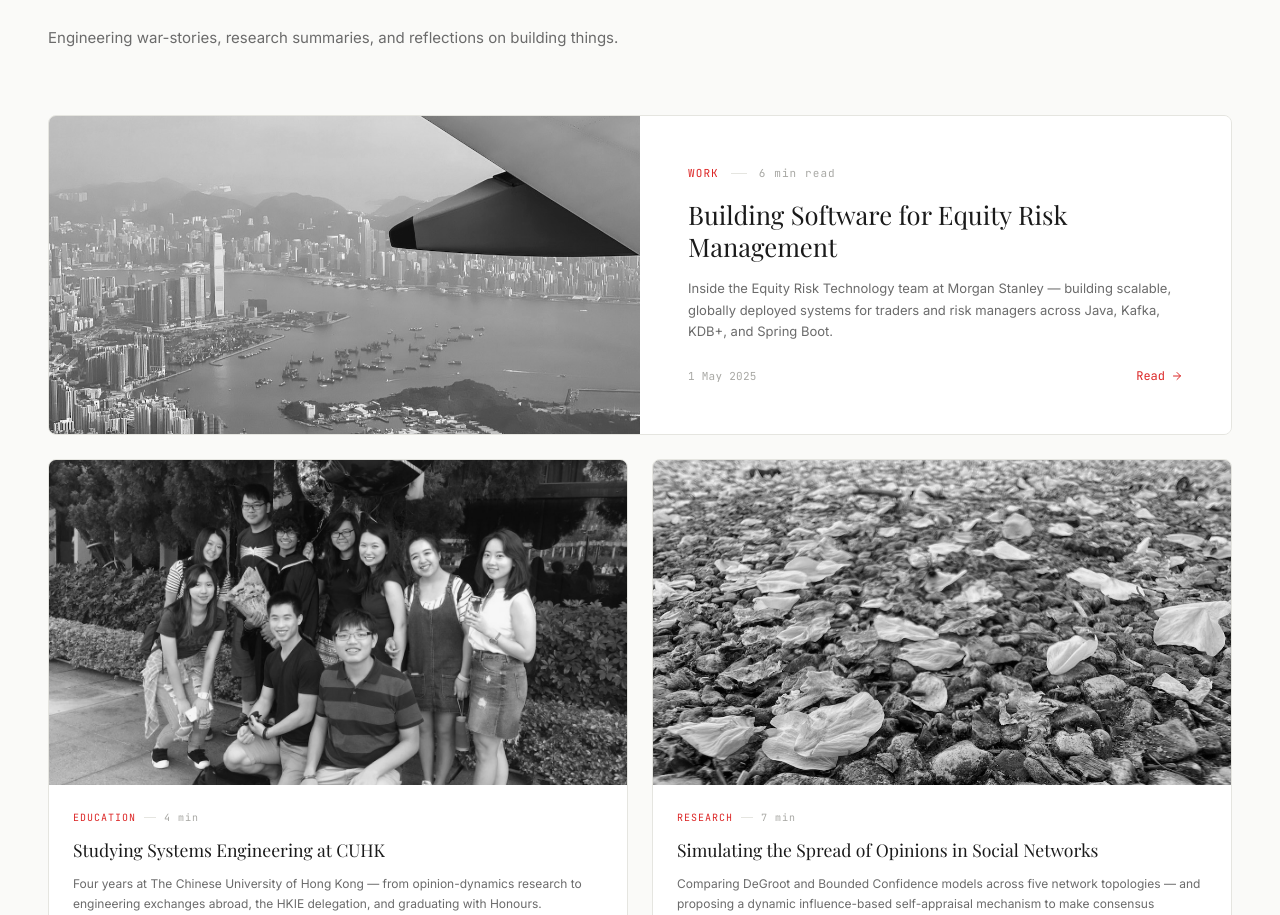
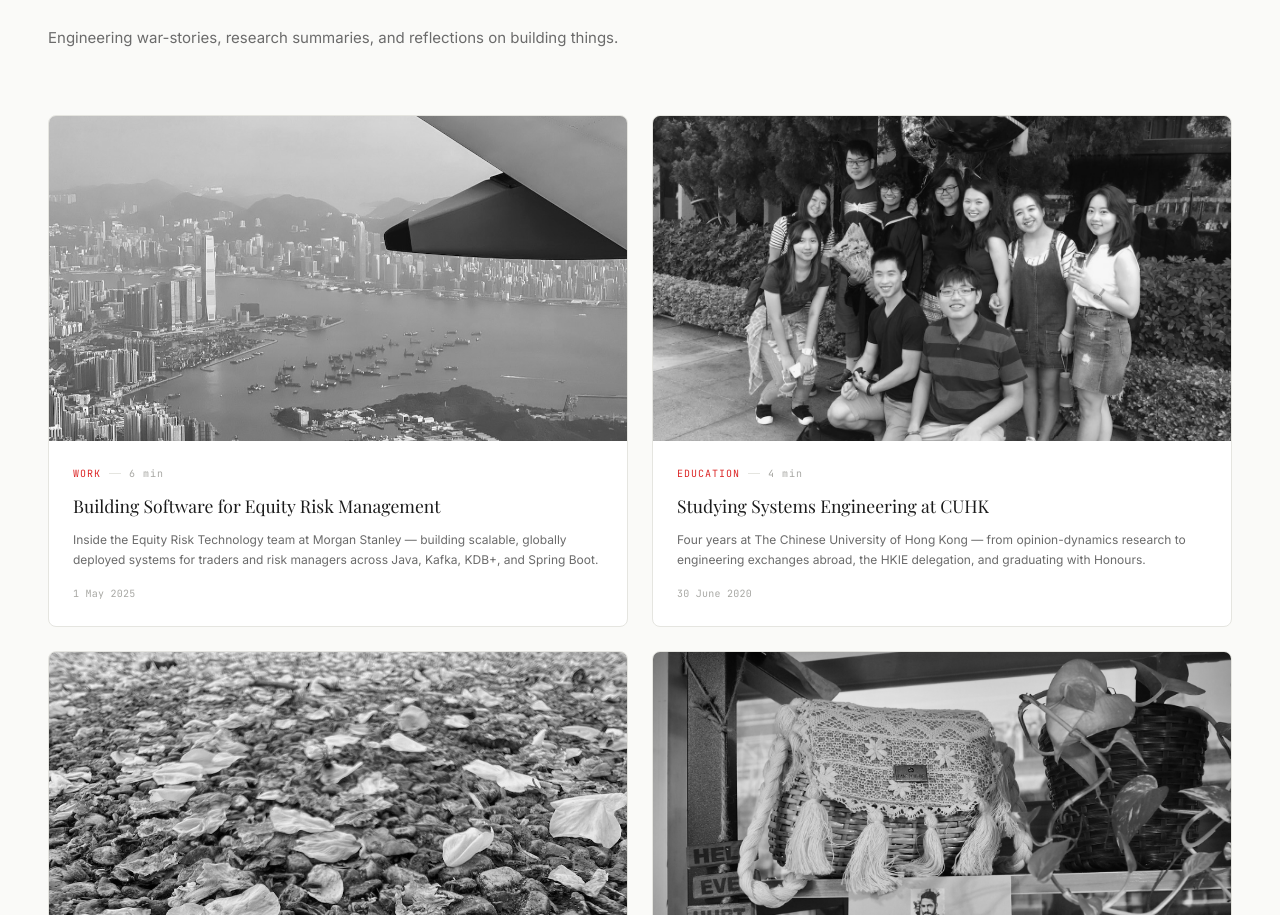
Before and after one commit to dulangaj/dulangaj.github.io, a React (Vite) app: page / in a window 1280 px wide. Shown: the part 4175-5090 px from the top of the page. Built offline with nearby package versions, Linux system fonts and the light colour scheme; a web font is replaced by a local one.

Commit message:
fix: make all Writing tiles equal-sized
Remove featured (full-width, horizontal) treatment from the first post
card so every card in the grid renders at the same 1-column width.

https://claude.ai/code/session_01WetfixaD85fYuGirkvvtYn

```diff
--- a/src/components/sections/Writing.tsx
+++ b/src/components/sections/Writing.tsx
@@ -143,9 +143,8 @@ export function Writing() {
           </p>
         </FadeIn>
 
-        {/* Grid: featured spans full width (2 cols), rest fills in */}
         <div className="grid grid-cols-1 md:grid-cols-2 gap-6">
-          <PostCard post={featured} featured delay={0} />
+          <PostCard post={featured} delay={0} />
 
           <AnimatePresence initial={false}>
             {visibleRest.map((post, i) => (
```
